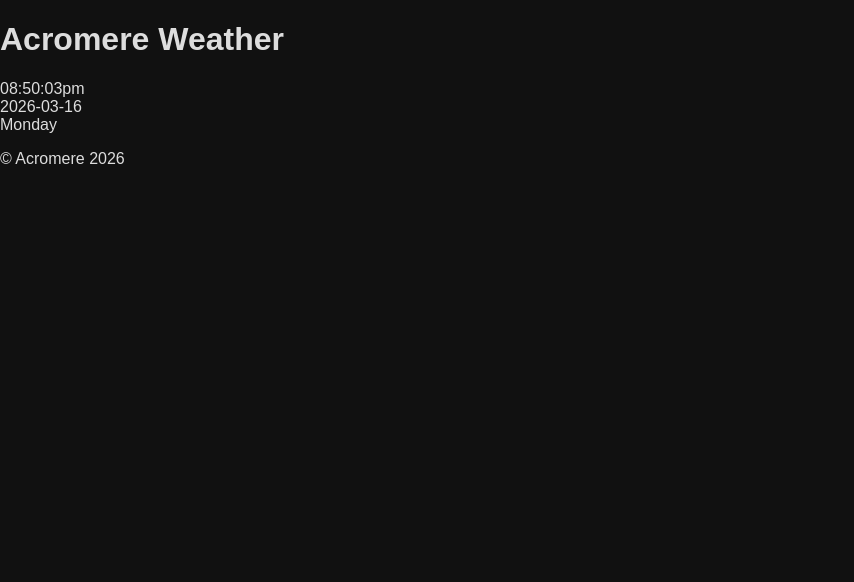
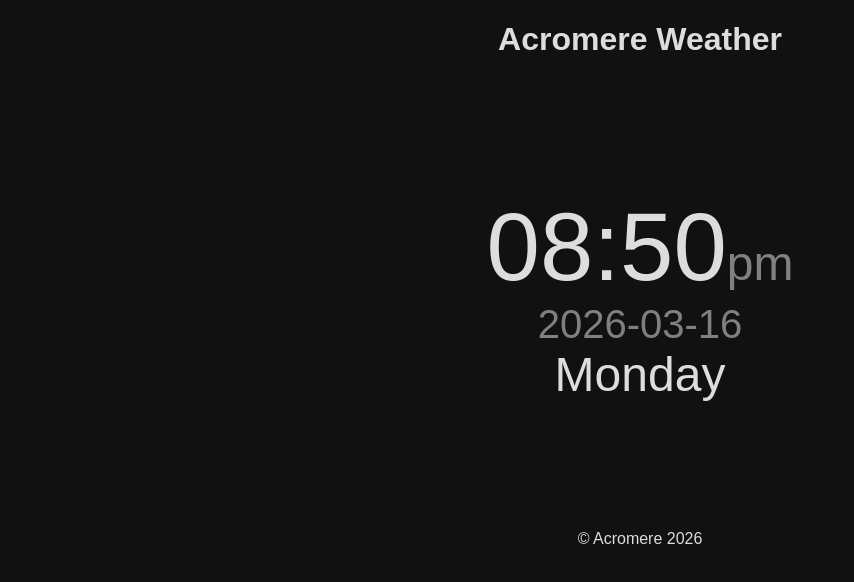
Before and after one commit to acromere/wx.acromere.com, a React (Vite) app: page / in a window 1280 px wide. Shown: the top 582 px of the page, without its empty margins (0-854 px from the left). Built offline with nearby package versions, Linux system fonts and the light colour scheme.

Commit message:
Add formatting

```diff
--- a/client/Clock.tsx
+++ b/client/Clock.tsx
@@ -23,7 +23,7 @@ export default function Clock() {
     hh = hh % 12;
     hh = hh === 0 ? 12 : hh;
 
-    setTime(pad(hh, 2) + ':' + pad(mm, 2) + ':' + pad(ss, 2));
+    setTime(pad(hh, 2) + ':' + pad(mm, 2));
     setDate(pad(yy, 4) + '-' + pad(mo, 2) + '-' + pad(dd, 2));
     setAp(ap);
     setDow(dw);
--- a/client/Dashboard.tsx
+++ b/client/Dashboard.tsx
@@ -1,9 +1,20 @@
+import './css/dashboard.css'
 import Clock from "./Clock.tsx";
 
 export default function Dashboard() {
   return (
-    <div>
-      <Clock />
+    <div className="dashboard">
+      <div className="content-left col-4">
+        <div className="buffer"/>
+        {/*<WeatherStation weather={this.state.weather}/>*/}
+      </div>
+      <div className="content-center col-4">
+        <Clock/>
+      </div>
+      <div className="content-right col-4">
+        <div className="buffer"/>
+        {/*<FlightConditions weather={this.state.weather}/>*/}
+      </div>
     </div>
   )
 }
--- a/client/css/app.css
+++ b/client/css/app.css
@@ -10,3 +10,11 @@ body {
 	padding: 0;
 	font-family: sans-serif;
 }
+
+.header {
+	justify-self: center;
+}
+
+.footer {
+	justify-self: center;
+}
```
